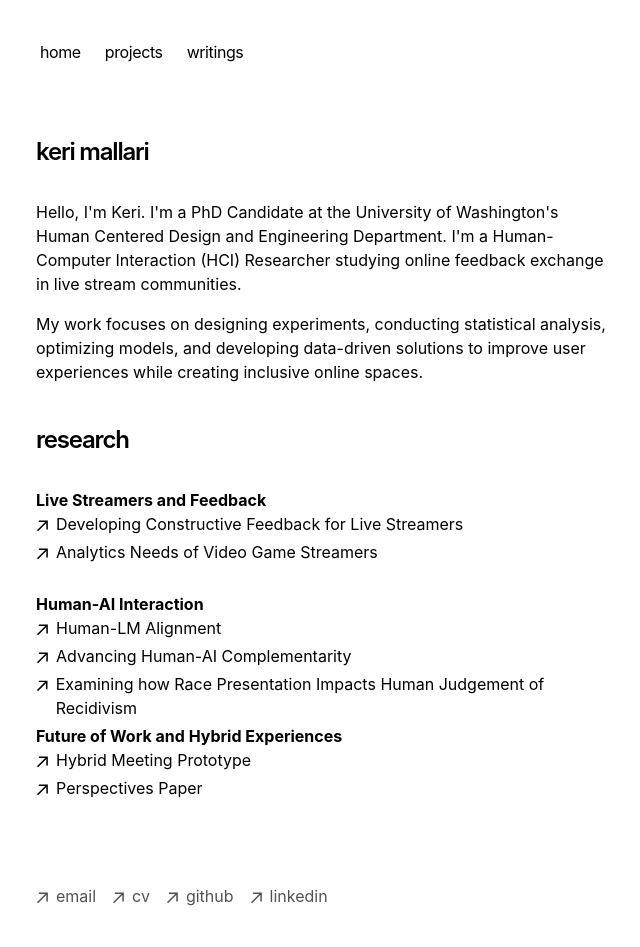
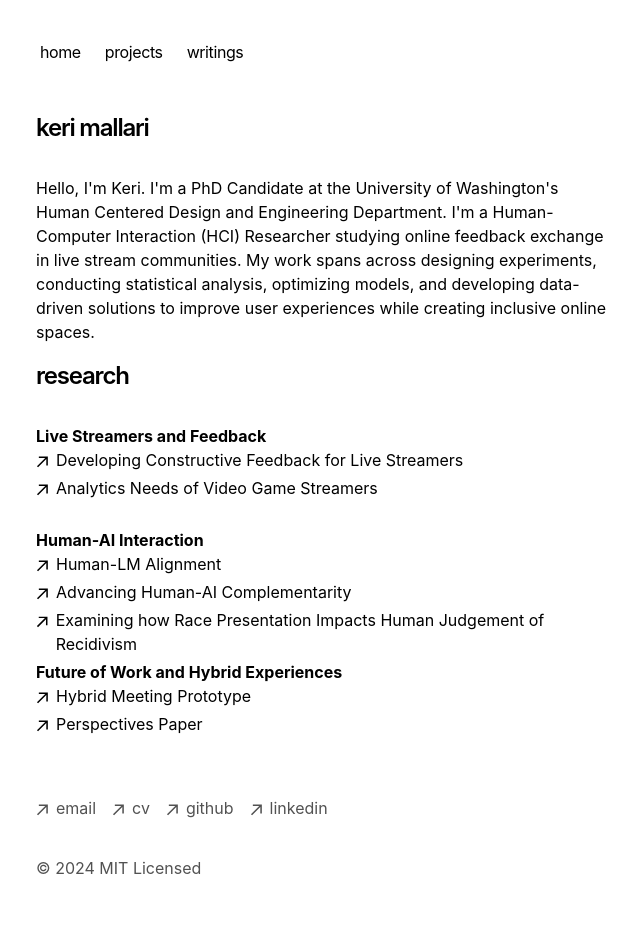
Before and after one commit to kerixyz/kerixyz.github.io, a Next.js app: page / in a window 1280 px wide. Shown: the top 947 px of the page, without its empty margins (316-956 px from the left). Built offline with nearby package versions, Linux system fonts and the light colour scheme.

Commit message:
adjusted margins

```diff
--- a/app/components/footer.tsx
+++ b/app/components/footer.tsx
@@ -18,7 +18,7 @@ function ArrowIcon() {
 export default function Footer() {
   return (
     <footer className="mb-16">
-      <ul className="font-sm mt-8 flex flex-col space-x-0 space-y-2 text-neutral-600 md:flex-row md:space-x-4 md:space-y-0 dark:text-neutral-300">
+      <ul className="font-sm mt-2 flex flex-col space-x-0 space-y-2 text-neutral-600 md:flex-row md:space-x-4 md:space-y-0 dark:text-neutral-300">
         <li>
           <a
             className="flex items-center transition-all hover:text-neutral-800 dark:hover:text-neutral-100"
--- a/app/components/nav.tsx
+++ b/app/components/nav.tsx
@@ -17,7 +17,7 @@ const navItems = {
 
 export function Navbar() {
   return (
-    <aside className="-ml-[8px] mb-16 tracking-tight">
+    <aside className="-ml-[8px] mb-10 tracking-tight">
       <div className="lg:sticky lg:top-20">
         <nav
           className="flex flex-row items-start relative px-0 pb-0 fade md:overflow-auto scroll-pr-6 md:relative"
--- a/app/page.tsx
+++ b/app/page.tsx
@@ -25,19 +25,12 @@ export default function Page() {
         keri mallari
       </h1>
       <p className="mb-4">
-        {`Hello, I'm Keri. I'm a PhD Candidate at the University of Washington's Human Centered Design and Engineering Department. I'm a Human-Computer Interaction (HCI) Researcher studying online feedback exchange in live stream communities.`}
+        {`Hello, I'm Keri. I'm a PhD Candidate at the University of Washington's Human Centered Design and Engineering Department. I'm a Human-Computer Interaction (HCI) Researcher studying online feedback exchange in live stream communities. My work spans across designing experiments, conducting statistical analysis, optimizing models, and developing data-driven solutions to improve user experiences while creating inclusive online spaces.`}
       </p>
 
-      <p className="mb-4">
-        {'My work focuses on designing experiments, conducting statistical analysis, optimizing models, and developing data-driven solutions to improve user experiences while creating inclusive online spaces.'}
-      </p>
-
-      <br/>
-
-
-      <h1 className="mb-8 text-2xl font-semibold tracking-tighter">
+      <h2 className="mb-8 text-2xl font-semibold tracking-tighter">
         research
-      </h1>
+      </h2>
       <ul>
         <li><b>Live Streamers and Feedback</b></li>
           <ul>
@@ -65,7 +58,6 @@ export default function Page() {
               </li>
           </ul>
           <br/>
-
 
         <li><b>Human-AI Interaction</b></li>
           <ul>
@@ -108,7 +100,6 @@ export default function Page() {
 
         <li><b>Future of Work and Hybrid Experiences</b></li>
           <ul>
-
             <li>
               <a
                 className="flex items-center transition-all hover:text-neutral-800 dark:hover:text-neutral-100"
@@ -120,7 +111,6 @@ export default function Page() {
                 <p className="ml-2 h-7">Hybrid Meeting Prototype</p>
               </a>
             </li>
-
             <li>
               <a
                 className="flex items-center transition-all hover:text-neutral-800 dark:hover:text-neutral-100"
@@ -171,7 +161,6 @@ export default function Page() {
           </ul>
           <br/>
       </ul> */}
-
     </section>
 
   )
```
Also changed, not shown: 1 other file (tests, documents, lock files or other folders).
